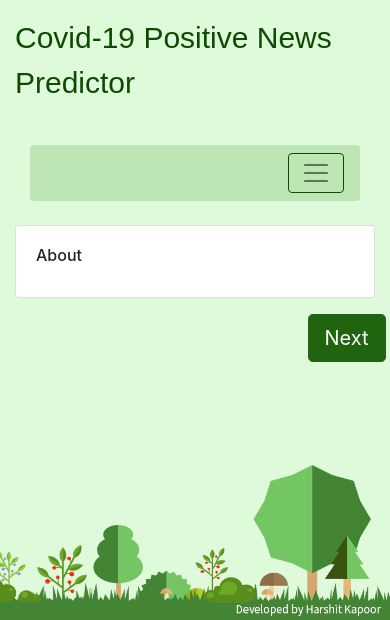
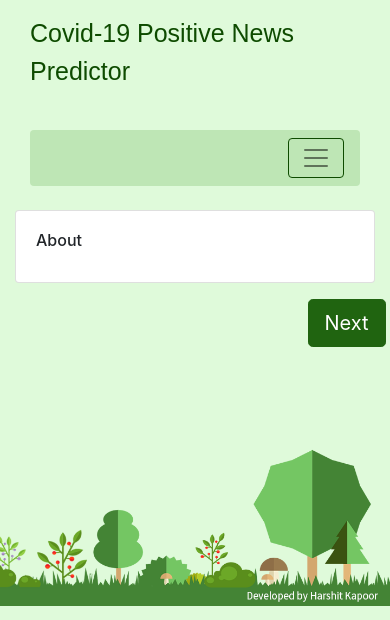
Before and after one commit to hkapoor99/COVID-19_Positive_News_Predictor, a Django app: page /about in a window 390 px wide. Shown: the top 620 px of the page. Run offline with Django 3.2, Linux system fonts and the light colour scheme; some libraries are stand-ins or nearby versions; some web fonts are replaced.

Commit message:
minor mobile view changes

```diff
--- a/pos_d/static/pos_d/styles.css
+++ b/pos_d/static/pos_d/styles.css
@@ -69,8 +69,9 @@ body {
     display:none;
   }
   #Header{
-    font-size: 30px;
+    font-size: 25px;
     padding: 15px;
+    padding-left: 30px;
     padding-bottom: 0px;
   }
   #row2{
--- a/pos_d/templates/pos_d/index.html
+++ b/pos_d/templates/pos_d/index.html
@@ -60,7 +60,7 @@ document.addEventListener('DOMContentLoaded', function() {
 {% endblock %}
 {% block card %}
 <div class="col-md-9">
-  <div class="card mb-3">
+  <div class="card mb-3"  style="margin:10px;">
     <div class="row no-gutters">
       <div class="col-md-4">
         <img src="{{ ImageURLs.0 }}" class="card-img" id="card_img" >
```
Also changed, not shown: pos_d/static/pos_d/footer_mob3.png.
